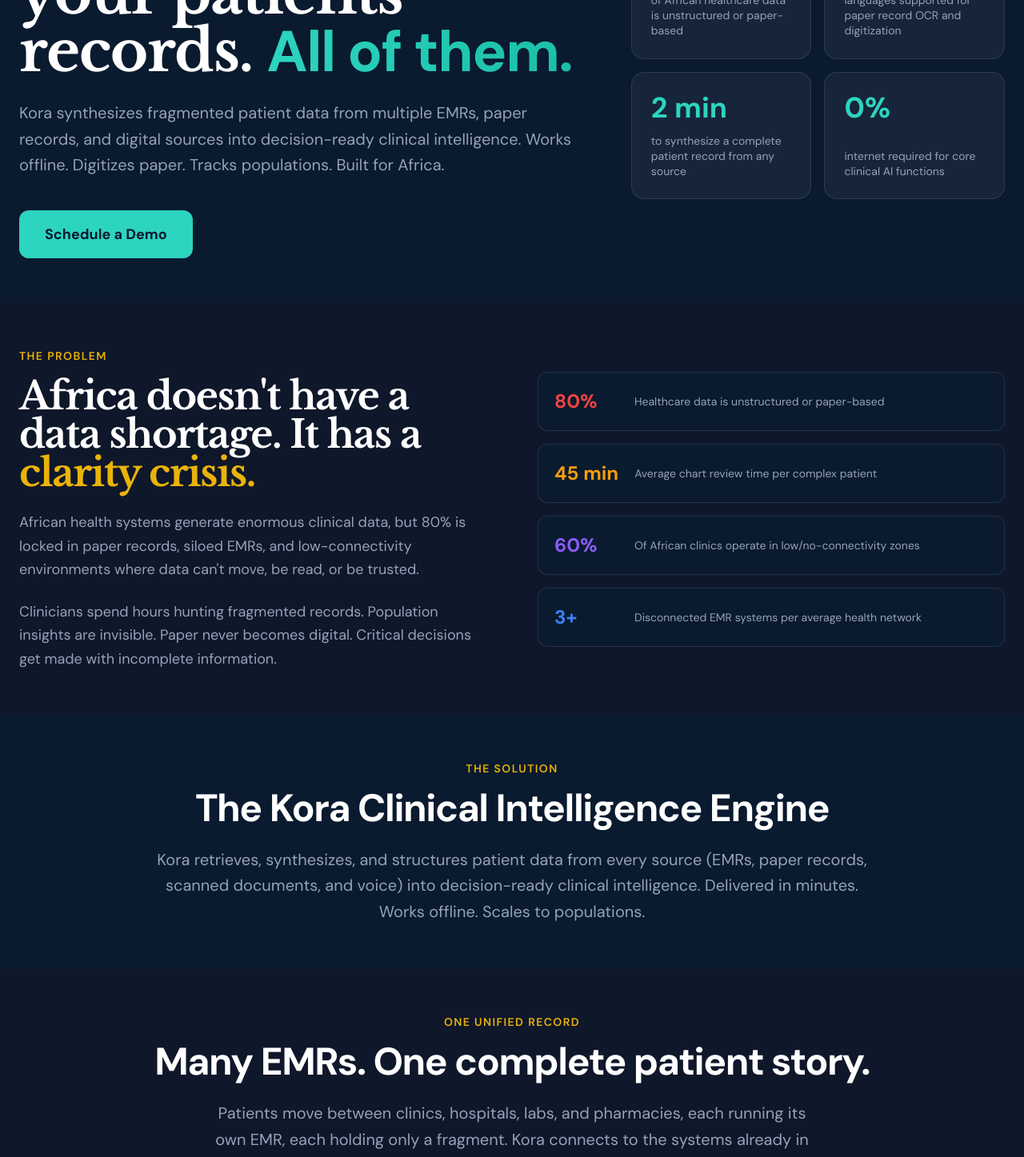
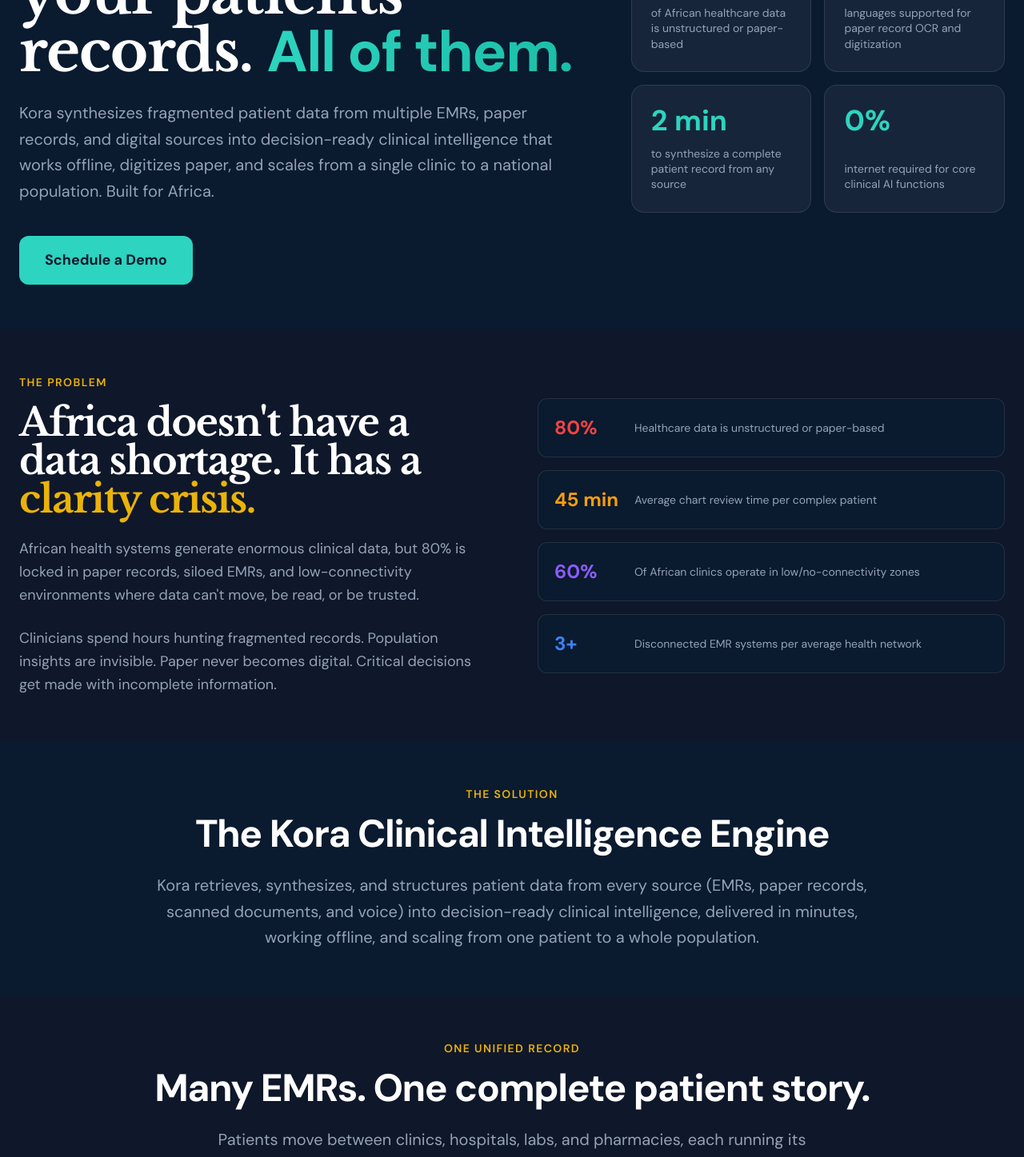
Before and after one commit to ekeneajufo-ux/kora-health-website, a Next.js app: page / in a window 1280 px wide. Shown: the part 360-1807 px from the top of the page at 80% size. Built offline with nearby package versions, Linux system fonts and the light colour scheme.

Commit message:
Smooth staccato fragment runs and replace buzzword to reduce AI tells
Co-Authored-By: Claude Opus 4.8 (1M context) <noreply@anthropic.com>

```diff
--- a/app/page.tsx
+++ b/app/page.tsx
@@ -420,7 +420,7 @@ export default function Home() {
                 <span className="text-transparent bg-clip-text bg-gradient-to-r from-[#2DD4BF] to-[#1BBFA8]">All of them.</span>
               </h1>
               <p className="text-xl text-slate-400 mb-10 leading-relaxed">
-                Kora synthesizes fragmented patient data from multiple EMRs, paper records, and digital sources into decision-ready clinical intelligence. Works offline. Digitizes paper. Tracks populations. Built for Africa.
+                Kora synthesizes fragmented patient data from multiple EMRs, paper records, and digital sources into decision-ready clinical intelligence that works offline, digitizes paper, and scales from a single clinic to a national population. Built for Africa.
               </p>
               <div className="flex flex-col sm:flex-row gap-4">
                 <a href="#contact" className="bg-[#2DD4BF] text-[#0A1A2F] font-bold px-8 py-4 rounded-xl hover:bg-[#1BBFA8] transition-colors text-center">Schedule a Demo</a>
@@ -478,7 +478,7 @@ export default function Home() {
           <p className="text-[#EAB308] text-sm font-semibold uppercase tracking-widest mb-4">The Solution</p>
           <h2 className="text-4xl md:text-5xl font-bold text-white mb-6">The Kora Clinical Intelligence Engine</h2>
           <p className="text-xl text-slate-400 leading-relaxed">
-            Kora retrieves, synthesizes, and structures patient data from every source (EMRs, paper records, scanned documents, and voice) into decision-ready clinical intelligence. Delivered in minutes. Works offline. Scales to populations.
+            Kora retrieves, synthesizes, and structures patient data from every source (EMRs, paper records, scanned documents, and voice) into decision-ready clinical intelligence, delivered in minutes, working offline, and scaling from one patient to a whole population.
           </p>
         </div>
       </section>
@@ -890,7 +890,7 @@ export default function Home() {
               Make your EMR the most powerful clinical platform in Africa.
             </h2>
             <p className="text-xl text-slate-400 max-w-2xl mx-auto leading-relaxed">
-              Kora plugs into your existing EMR as an intelligence layer, adding AI-powered data synthesis, population health, and offline capability without displacing a single workflow your clients depend on. Your EMR gets smarter. Your clients get better outcomes. You grow.
+              Kora plugs into your existing EMR as an intelligence layer, adding AI-powered data synthesis, population health, and offline capability without displacing a single workflow your clients depend on. Your EMR gets smarter, your clients get better outcomes, and you grow alongside them.
             </p>
           </div>
 
@@ -898,7 +898,7 @@ export default function Home() {
             {[
               {
                 icon: '⚡',
-                title: 'Supercharge Your Product',
+                title: 'Strengthen Your Product',
                 body: "Add cross-system data synthesis, AI clinical decision support, and real-time population dashboards to your EMR product suite, without building it yourself. Kora's API is designed to integrate in days, not months.",
               },
               {
```
